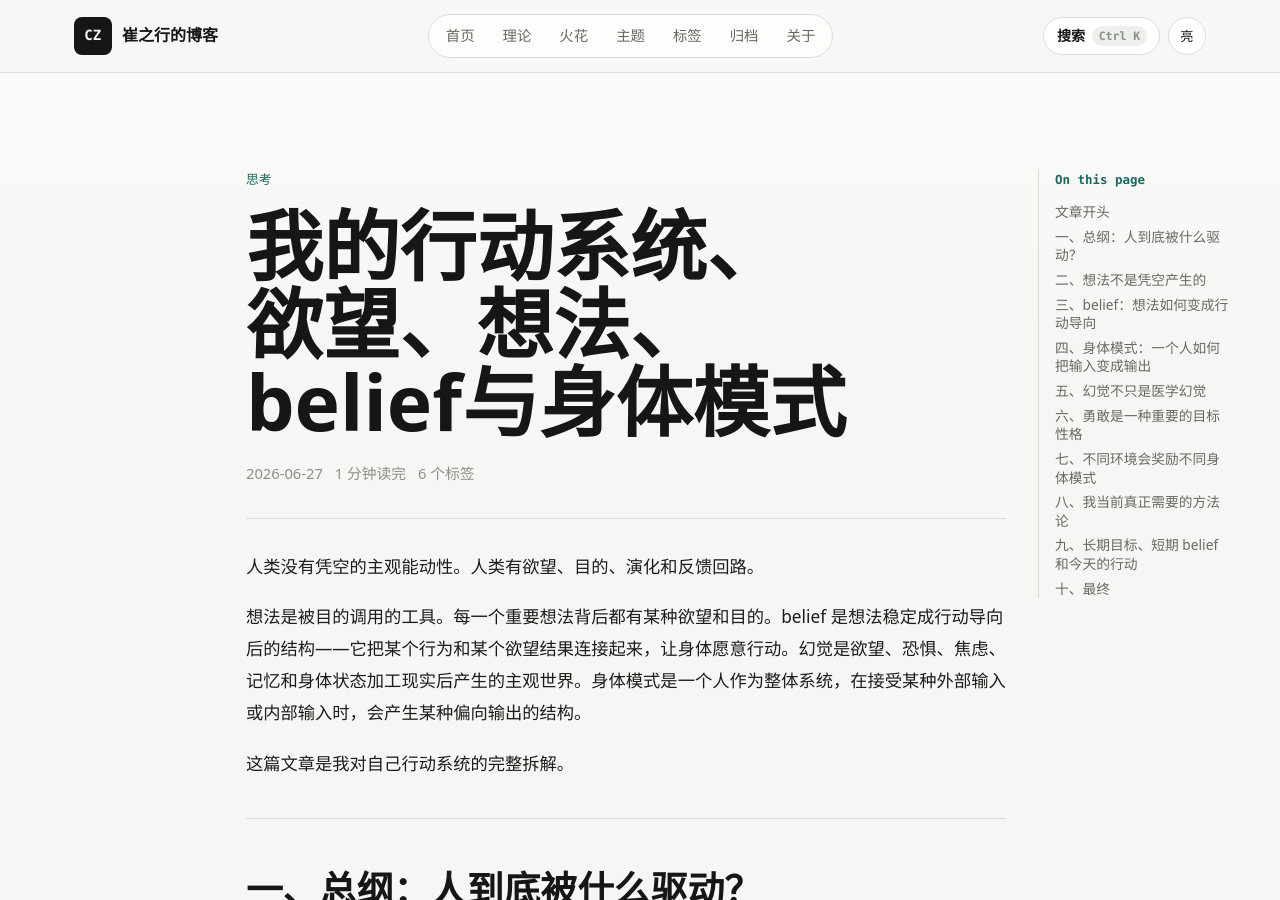
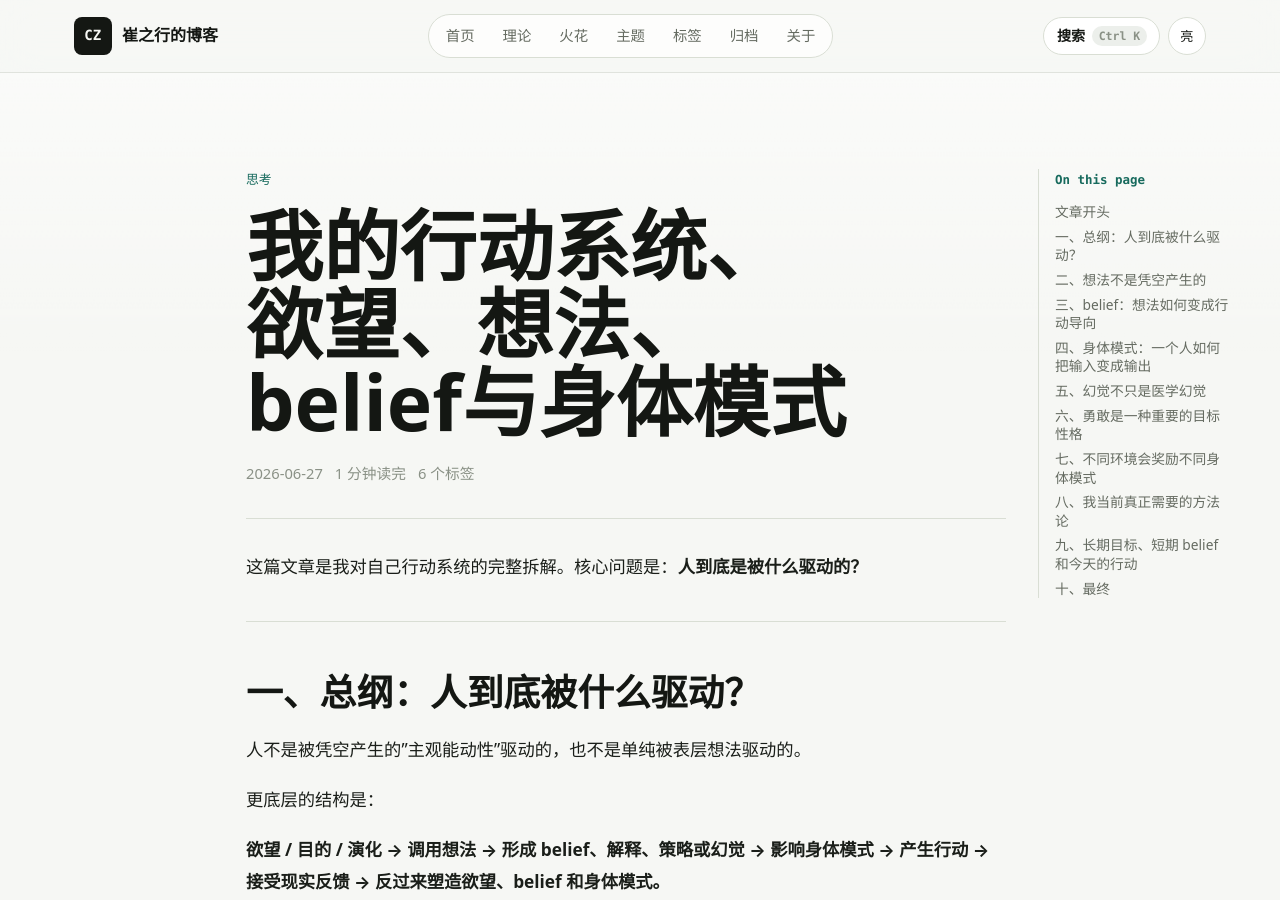
Before and after one commit to changer-changer/changer-changer.github.io, a Jekyll site: the page built from _posts/2026-06-27-action-system-desire-belief-body.md, in a window 1280 px wide and 900 px high. Built offline with Jekyll 4.4.1, drawn with Linux system fonts in a browser that asks for light colours.

Commit message:
✏️ 修复开头：去掉重复摘要

```diff
--- a/_posts/2026-06-27-action-system-desire-belief-body.md
+++ b/_posts/2026-06-27-action-system-desire-belief-body.md
@@ -6,11 +6,7 @@ categories: [思考]
 tags: [认知科学, 哲学, 元认知, 信念系统, 行动力, 身体模式]
 ---
 
-人类没有凭空的主观能动性。人类有欲望、目的、演化和反馈回路。
-
-想法是被目的调用的工具。每一个重要想法背后都有某种欲望和目的。belief 是想法稳定成行动导向后的结构——它把某个行为和某个欲望结果连接起来，让身体愿意行动。幻觉是欲望、恐惧、焦虑、记忆和身体状态加工现实后产生的主观世界。身体模式是一个人作为整体系统，在接受某种外部输入或内部输入时，会产生某种偏向输出的结构。
-
-这篇文章是我对自己行动系统的完整拆解。
+这篇文章是我对自己行动系统的完整拆解。核心问题是：**人到底是被什么驱动的？**
 
 ---
 
```
